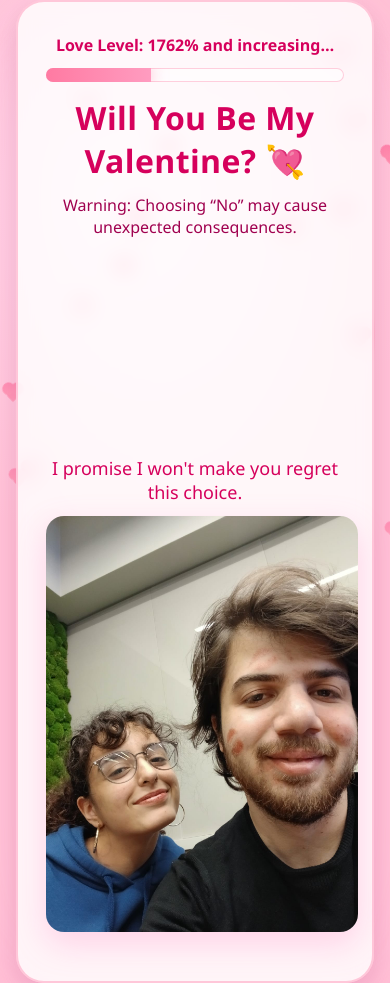
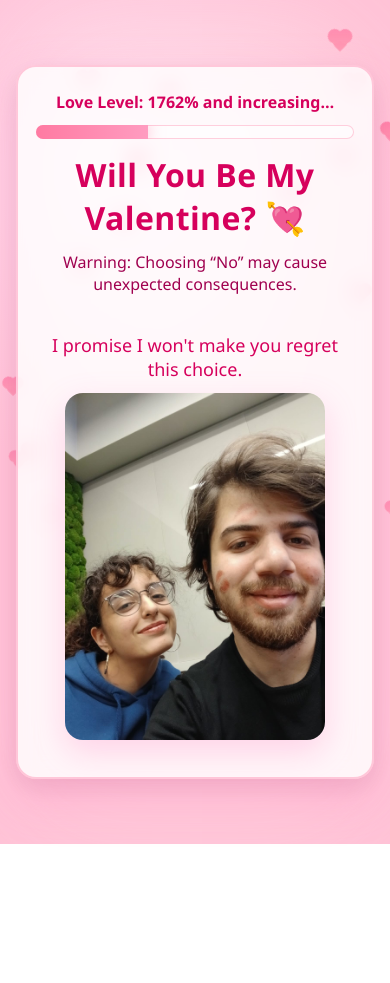
Before and after one commit to DrTunafish/ValentinesDay, a plain HTML site: page index.html in a window 390 px wide. Both pictures are taken after a click on the button "💕 Yes". After the commit the page ends 844 px from the top, so only its background shows below. Drawn offline with Linux system fonts and the light colour scheme.

Commit message:
Optimize mobile experience
Co-authored-by: Cursor <cursoragent@cursor.com>

```diff
--- a/index.html
+++ b/index.html
@@ -347,14 +347,30 @@
     }
 
     @media (max-width: 520px) {
+      body {
+        padding: 16px;
+      }
+      .container {
+        width: 100%;
+        padding: 24px 18px 32px;
+        border-radius: 20px;
+        box-shadow: 0 12px 26px rgba(255, 105, 180, 0.14),
+          0 6px 16px rgba(0, 0, 0, 0.08);
+      }
       .buttons {
-        height: 180px;
+        gap: 12px;
+        margin-top: 10px;
       }
       button {
-        width: 170px;
+        width: min(240px, 100%);
+        padding: 14px 18px;
+        font-size: 15px;
       }
       #no-btn {
         min-width: 110px;
+      }
+      .hug img {
+        width: min(260px, 90vw);
       }
     }
   </style>
@@ -393,6 +409,9 @@
     const loveBar = document.getElementById("love-bar");
     const loveFill = document.getElementById("love-fill");
     const floatingHearts = document.querySelector(".floating-hearts");
+
+    const isTouchDevice = window.matchMedia("(pointer:coarse)").matches;
+    const prefersReducedMotion = window.matchMedia("(prefers-reduced-motion: reduce)").matches;
 
     const dodgeTexts = [
       "That hurt a little.",
@@ -467,13 +486,14 @@
 
     // Create gentle floating hearts in the background.
     function spawnFloatingHearts() {
-      for (let i = 0; i < 18; i++) {
+      const count = prefersReducedMotion ? 8 : isTouchDevice ? 12 : 18;
+      for (let i = 0; i < count; i++) {
         const h = document.createElement("div");
         h.className = "heart";
         h.style.left = Math.random() * 100 + "vw";
         h.style.bottom = Math.random() * 30 + "vh";
         h.style.animationDelay = Math.random() * 6 + "s";
-        h.style.animationDuration = 10 + Math.random() * 6 + "s";
+        h.style.animationDuration = (prefersReducedMotion ? 9 : 10) + Math.random() * 4 + "s";
         h.style.opacity = 0.4 + Math.random() * 0.4;
         floatingHearts.appendChild(h);
       }
@@ -496,6 +516,7 @@
     }
 
     function handleMouseMove(e) {
+      if (isTouchDevice || prefersReducedMotion) return;
       makeCursorHeart(e.clientX, e.clientY);
     }
 
@@ -510,7 +531,8 @@
 
     function triggerConfetti() {
       const colors = ["#ff6b9a", "#ff99c8", "#ffd166", "#ff5f8f", "#ff85a1"];
-      for (let i = 0; i < 90; i++) {
+      const count = prefersReducedMotion ? 35 : isTouchDevice ? 60 : 90;
+      for (let i = 0; i < count; i++) {
         const c = document.createElement("div");
         c.className = "confetti";
         c.style.background = colors[i % colors.length];
@@ -526,7 +548,8 @@
     }
 
     function triggerHearts() {
-      for (let i = 0; i < 28; i++) {
+      const count = prefersReducedMotion ? 14 : isTouchDevice ? 20 : 28;
+      for (let i = 0; i < count; i++) {
         const h = document.createElement("div");
         h.className = "pop-heart";
         h.style.left = window.innerWidth / 2 + (Math.random() - 0.5) * 220 + "px";
```
